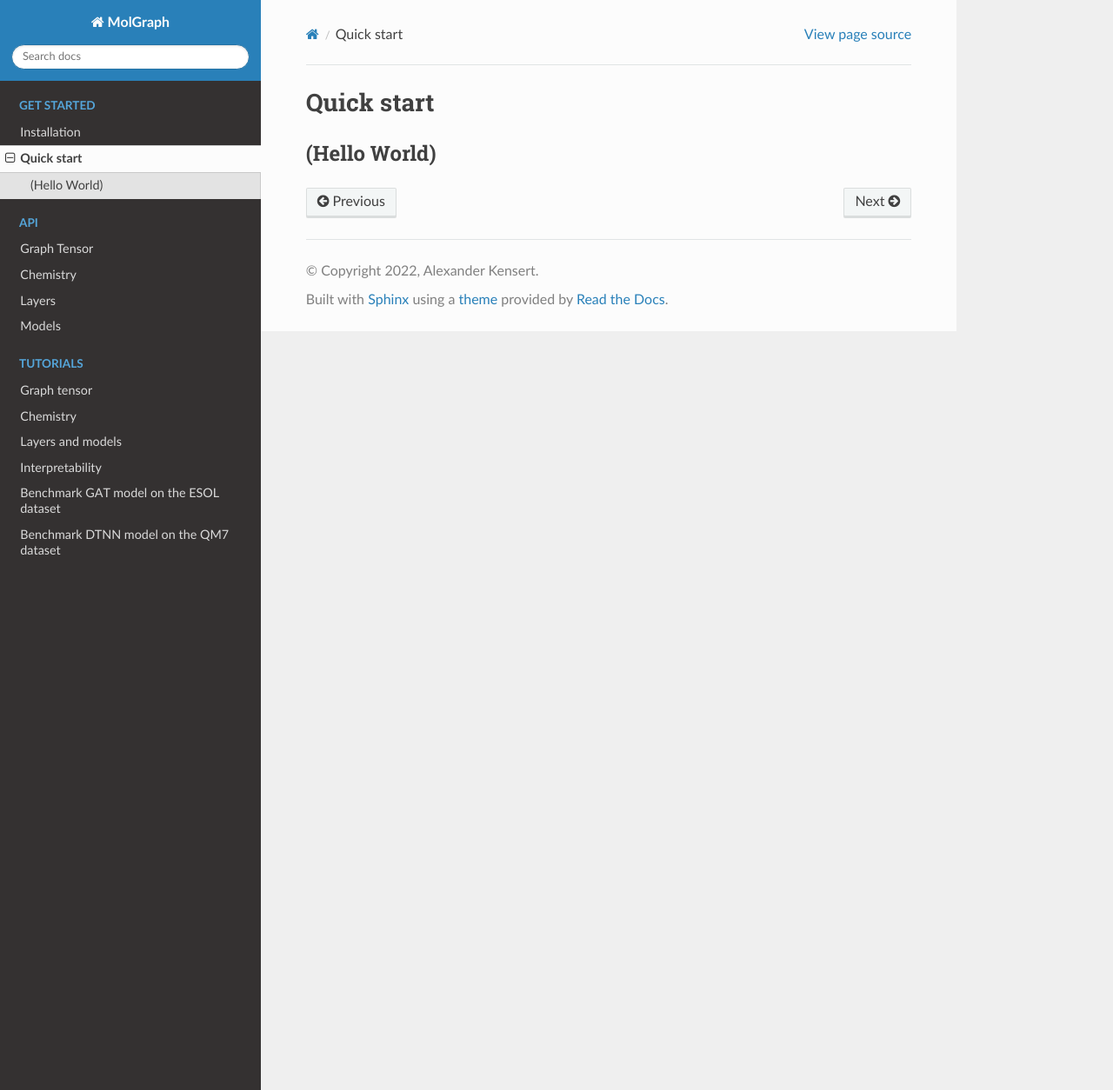
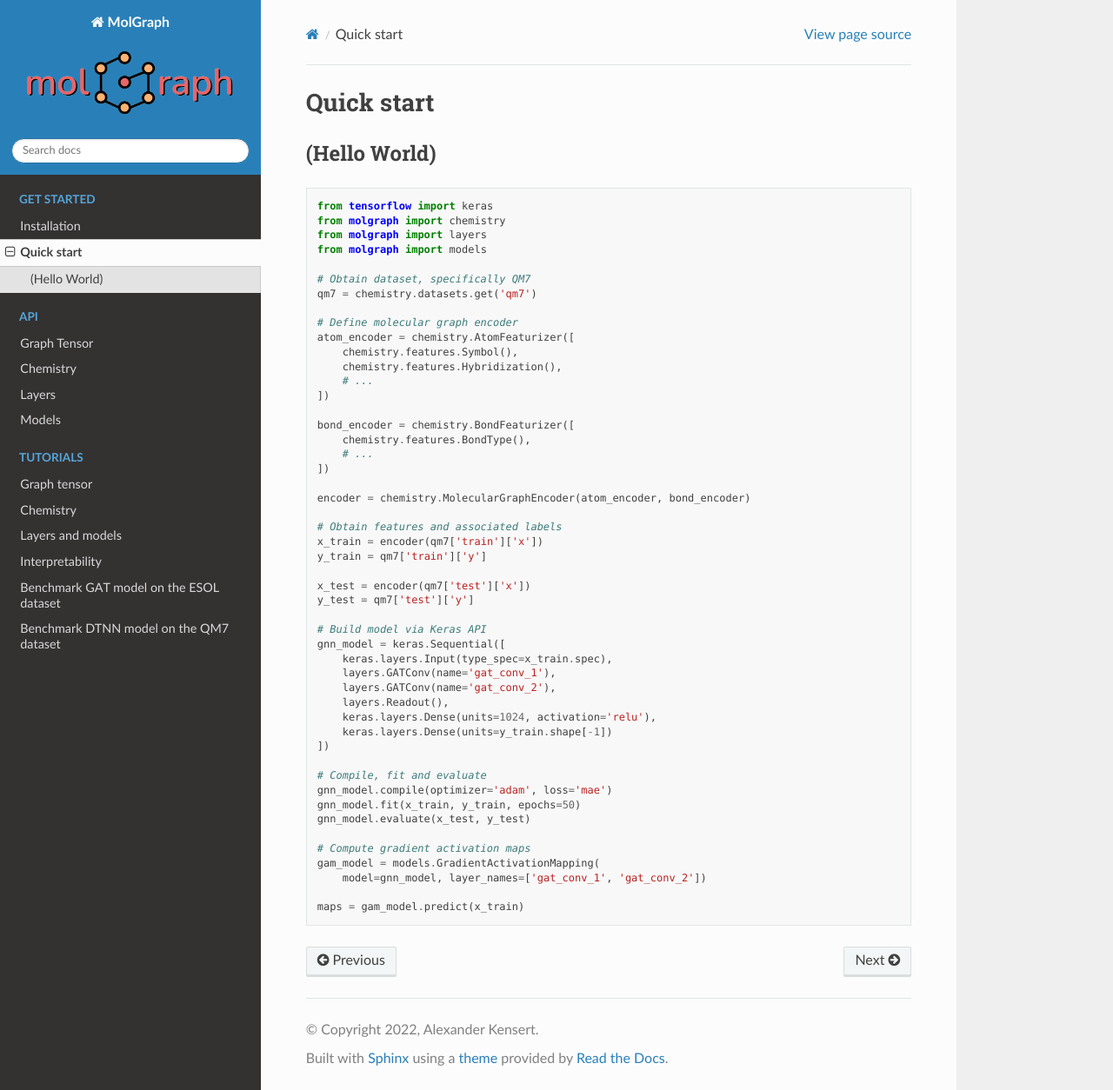
Before and after one commit to akensert/molgraph, a Sphinx documentation site: the page built from docs/source/get_started/quick_start.rst, in a window 1280 px wide and 1254 px high. Shown: the whole window at 87% size. Built offline with Sphinx 7.4.7 and the Read the Docs theme 2.0.0, drawn with Linux system fonts in a browser that asks for light colours.

Commit message:
update docs and fix bug

```diff
--- a/docs/source/conf.py
+++ b/docs/source/conf.py
@@ -60,6 +60,6 @@ html_theme = 'sphinx_rtd_theme'
 # so a file named "default.css" will overwrite the builtin "default.css".
 html_static_path = ['_static']
 
-html_logo = '_static/molgraph-no-bg-2.png'
+html_logo = '_static/molgraph-no-bg-3.png'
 
 html_theme_options = {}
--- a/docs/source/get_started/installation.rst
+++ b/docs/source/get_started/installation.rst
@@ -1,2 +1,8 @@
 Installation
 ============
+
+Install via **pip**:
+
+.. code-block::
+
+  pip install git+https://github.com/akensert/molgraph.git
--- a/docs/source/get_started/quick_start.rst
+++ b/docs/source/get_started/quick_start.rst
@@ -3,3 +3,55 @@ Quick start
 
 (Hello World)
 -------------
+
+.. code-block::
+
+    from tensorflow import keras
+    from molgraph import chemistry
+    from molgraph import layers
+    from molgraph import models
+
+    # Obtain dataset, specifically QM7
+    qm7 = chemistry.datasets.get('qm7')
+
+    # Define molecular graph encoder
+    atom_encoder = chemistry.AtomFeaturizer([
+        chemistry.features.Symbol(),
+        chemistry.features.Hybridization(),
+        # ...
+    ])
+
+    bond_encoder = chemistry.BondFeaturizer([
+        chemistry.features.BondType(),
+        # ...
+    ])
+
+    encoder = chemistry.MolecularGraphEncoder(atom_encoder, bond_encoder)
+
+    # Obtain features and associated labels
+    x_train = encoder(qm7['train']['x'])
+    y_train = qm7['train']['y']
+
+    x_test = encoder(qm7['test']['x'])
+    y_test = qm7['test']['y']
+
+    # Build model via Keras API
+    gnn_model = keras.Sequential([
+        keras.layers.Input(type_spec=x_train.spec),
+        layers.GATConv(name='gat_conv_1'),
+        layers.GATConv(name='gat_conv_2'),
+        layers.Readout(),
+        keras.layers.Dense(units=1024, activation='relu'),
+        keras.layers.Dense(units=y_train.shape[-1])
+    ])
+
+    # Compile, fit and evaluate
+    gnn_model.compile(optimizer='adam', loss='mae')
+    gnn_model.fit(x_train, y_train, epochs=50)
+    gnn_model.evaluate(x_test, y_test)
+
+    # Compute gradient activation maps
+    gam_model = models.GradientActivationMapping(
+        model=gnn_model, layer_names=['gat_conv_1', 'gat_conv_2'])
+
+    maps = gam_model.predict(x_train)
--- a/setup.py
+++ b/setup.py
@@ -5,7 +5,7 @@ with open("README.md", "r") as fh:
 
 install_requires = [
     "tensorflow>=2.7.0",
-    "numpy>=1.22.2",
+    "numpy>=1.21.2",
     "rdkit-pypi>=2021.3.4",
     "pandas>=1.0.3"
 ]
```
Also changed, not shown: README.md (+35 -154 lines), molgraph/__init__.py (+0 -7 lines), 4 other files.
